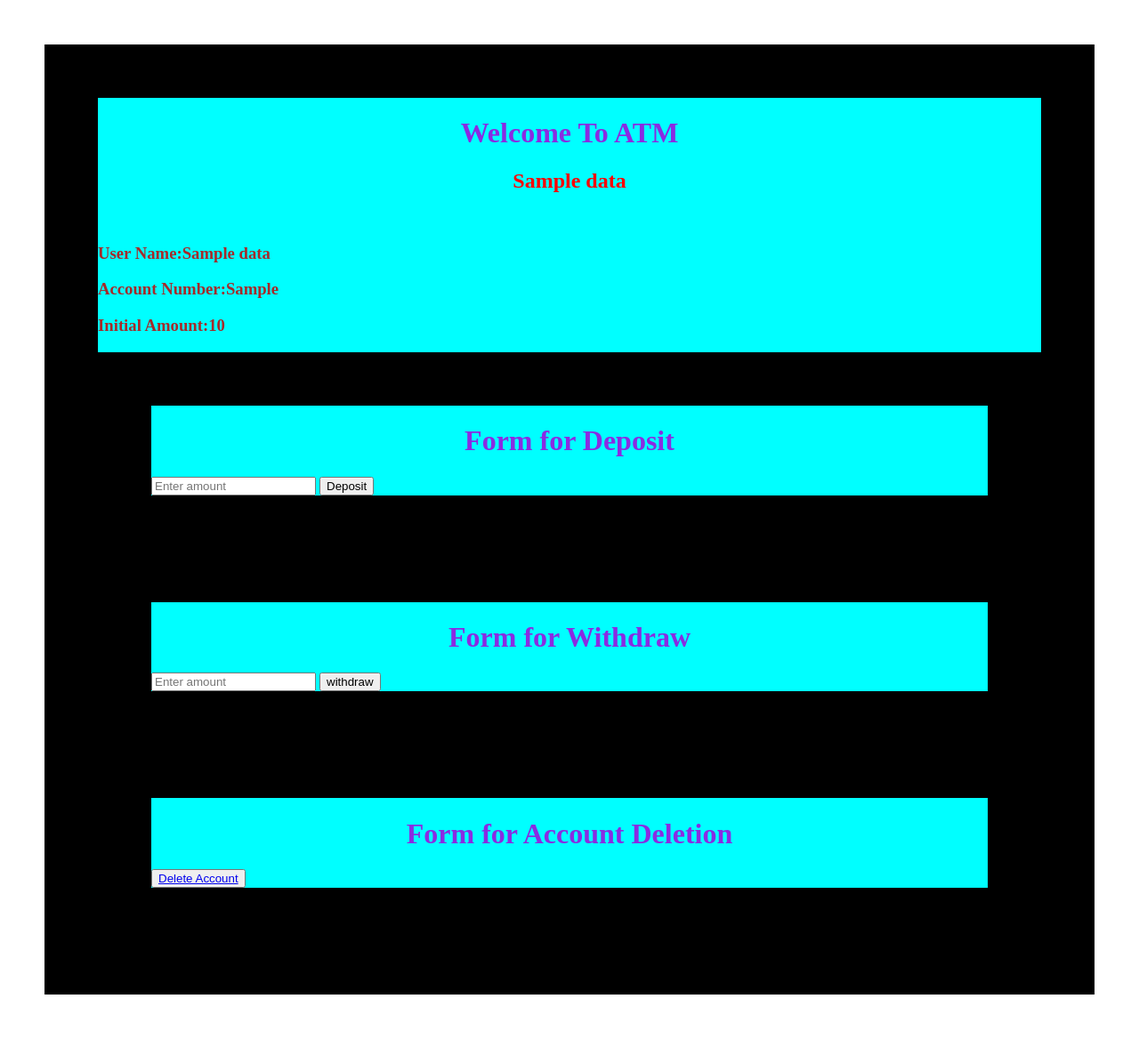
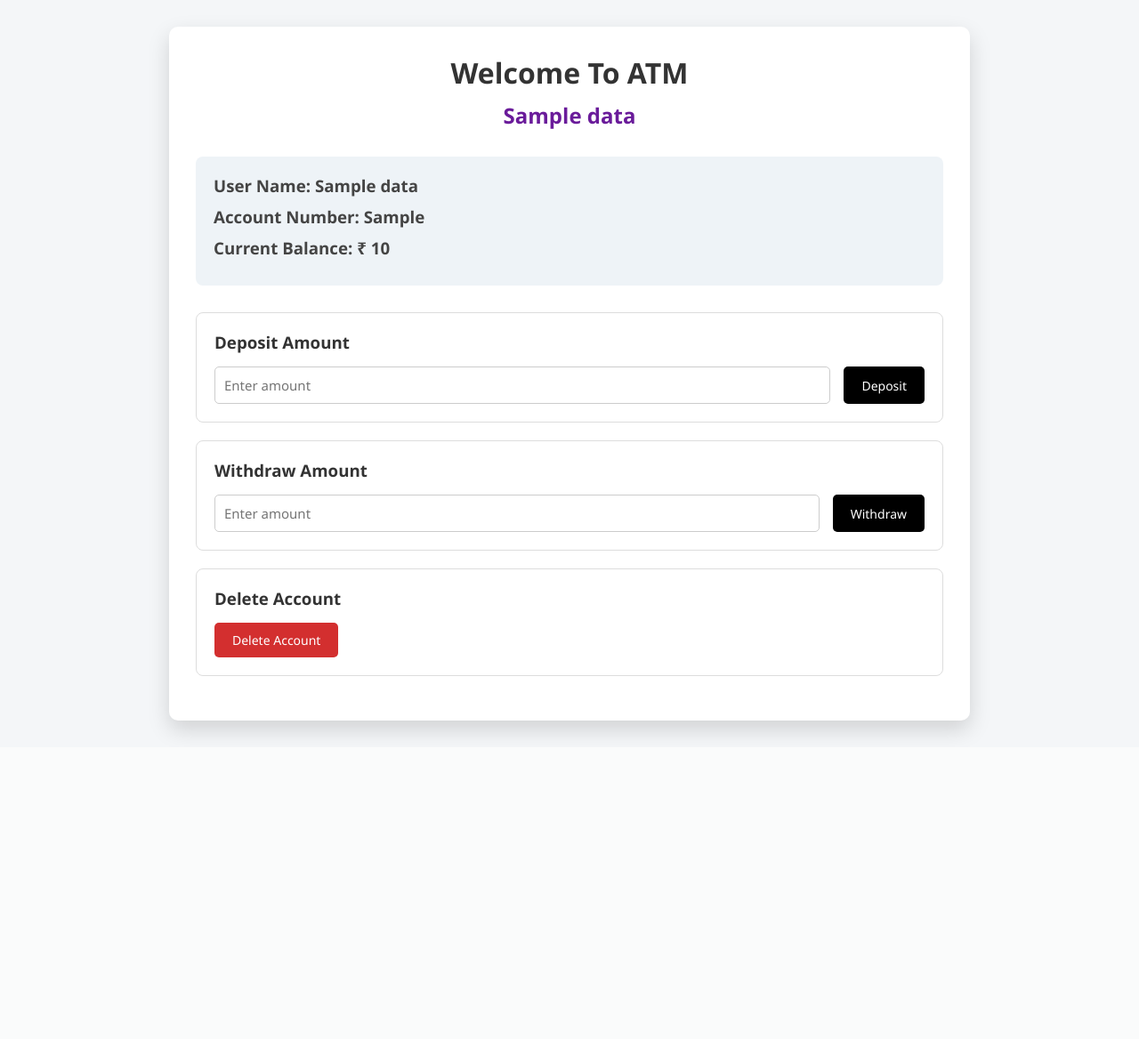
Before and after one commit to Lahari-1214/ATM_APP, a Flask app: template templates/dashboard.html in a window 1280 px wide. Shown: the whole page at 89% size. After the commit the page ends 831 px from the top, so only its background shows below. Run offline with Flask 3, Linux system fonts and the light colour scheme; the template is opened without the code that fills it: most values are stand-ins (such as "Sample title", 1, 10 or a date in 2020).

Commit message:
Styling Added

```diff
--- a/templates/dashboard.html
+++ b/templates/dashboard.html
@@ -3,76 +3,159 @@
 <head>
     <meta charset="UTF-8">
     <meta name="viewport" content="width=device-width, initial-scale=1.0">
-    <title>Dashboard</title>
+    <title>ATM Dashboard</title>
+
     <style>
+        /* Reset */
+        * {
+            margin: 0;
+            padding: 0;
+            box-sizing: border-box;
+            font-family: "Segoe UI", Arial, sans-serif;
+        }
+
         body {
-            margin: 20px;
+            background-color: #f4f6f8;
             padding: 30px;
         }
-        div {
-            border: 60px solid black;
-            background-color: aqua;
 
-        }
-        h1 {
-            color: blueviolet;
-            text-align: center;
-        }
-        h2 {
-            color: red;
-            text-align: center;
+        /* Main container */
+        .dashboard {
+            max-width: 900px;
+            margin: auto;
+            background: #ffffff;
+            padding: 30px;
+            border-radius: 10px;
+            box-shadow: 0 10px 25px rgba(0, 0, 0, 0.15);
         }
 
-        h3 {
-            color: brown;
-            text-align: left;
-        }
-        .button:hover {
-            background-color: white;
-            color: white;
-        }
-        .b1 {
-            background-color: pink;
+        /* Headings */
+        h1 {
+            text-align: center;
+            color: #333;
+            margin-bottom: 10px;
         }
 
-        .b2 {
-            background-color: pink;
+        h2 {
+            text-align: center;
+            color: #6a1b9a;
+            margin-bottom: 30px;
         }
 
-        .b3 {
-            background-color: red;
+        /* Account info */
+        .account-info {
+            background: #eef3f7;
+            padding: 20px;
+            border-radius: 8px;
+            margin-bottom: 30px;
+        }
 
+        .account-info h3 {
+            color: #444;
+            margin-bottom: 10px;
+        }
+
+        /* Section cards */
+        .card {
+            background: #ffffff;
+            border: 1px solid #ddd;
+            padding: 20px;
+            border-radius: 8px;
+            margin-bottom: 20px;
+        }
+
+        .card h3 {
+            margin-bottom: 15px;
+            color: #333;
+        }
+
+        /* Forms */
+        form {
+            display: flex;
+            gap: 15px;
+            flex-wrap: wrap;
+        }
+
+        input[type="number"] {
+            flex: 1;
+            padding: 10px;
+            font-size: 15px;
+            border-radius: 5px;
+            border: 1px solid #ccc;
+        }
+
+        /* Buttons */
+        .btn {
+            background: #000;
+            color: #fff;
+            border: none;
+            padding: 10px 20px;
+            border-radius: 5px;
+            cursor: pointer;
+            font-size: 14px;
+            transition: background 0.3s ease;
+        }
+
+        .btn:hover {
+            background: #333;
+        }
+
+        .danger {
+            background: #d32f2f;
+        }
+
+        .danger:hover {
+            background: #b71c1c;
+        }
+
+        /* Delete link */
+        .delete-link {
+            text-decoration: none;
+            color: #fff;
+        }
+
+        /* Responsive */
+        @media (max-width: 600px) {
+            form {
+                flex-direction: column;
+            }
         }
     </style>
 </head>
+
 <body>
-    <div>
+
+    <div class="dashboard">
         <h1>Welcome To ATM</h1>
         <h2>{{data.name}}</h2>
-     <br>
-     <section>
-     <h3>User Name:{{data.name}}</h3>
-     <h3>Account Number:{{acc_no}}</h3>
-     <h3>Initial Amount:{{data.balance}}</h3>
-     </section>
-     <div>
-        <h1>Form for Deposit</h1>
+
+        <div class="account-info">
+            <h3>User Name: {{data.name}}</h3>
+            <h3>Account Number: {{acc_no}}</h3>
+            <h3>Current Balance: ₹ {{data.balance}}</h3>
+        </div>
+
+        <div class="card">
+            <h3>Deposit Amount</h3>
             <form action="/deposit/{{acc_no}}" method="post">
                 <input type="number" name="amt" placeholder="Enter amount" required>
-            <input type="submit" value="Deposit">
+                <input type="submit" value="Deposit" class="btn">
             </form>
         </div>
-     <div>
-        <h1>Form for Withdraw</h1>
+
+        <div class="card">
+            <h3>Withdraw Amount</h3>
             <form action="/withdraw/{{acc_no}}" method="post">
                 <input type="number" name="amt" placeholder="Enter amount" required>
-            <input type="submit" value="withdraw" >
+                <input type="submit" value="Withdraw" class="btn">
             </form>
         </div>
-     <div>
-        <h1>Form for Account Deletion</h1>
-        <button><a href="/delete/{{acc_no}}">Delete Account</a></button>
 
+        <div class="card">
+            <h3>Delete Account</h3>
+            <button class="btn danger">
+                <a href="/delete/{{acc_no}}" class="delete-link">Delete Account</a>
+            </button>
         </div>
     </div>
 
```
Also changed, not shown: templates/register.html (+101 -6 lines). Lines whose indentation alone changed are shown as unchanged.
